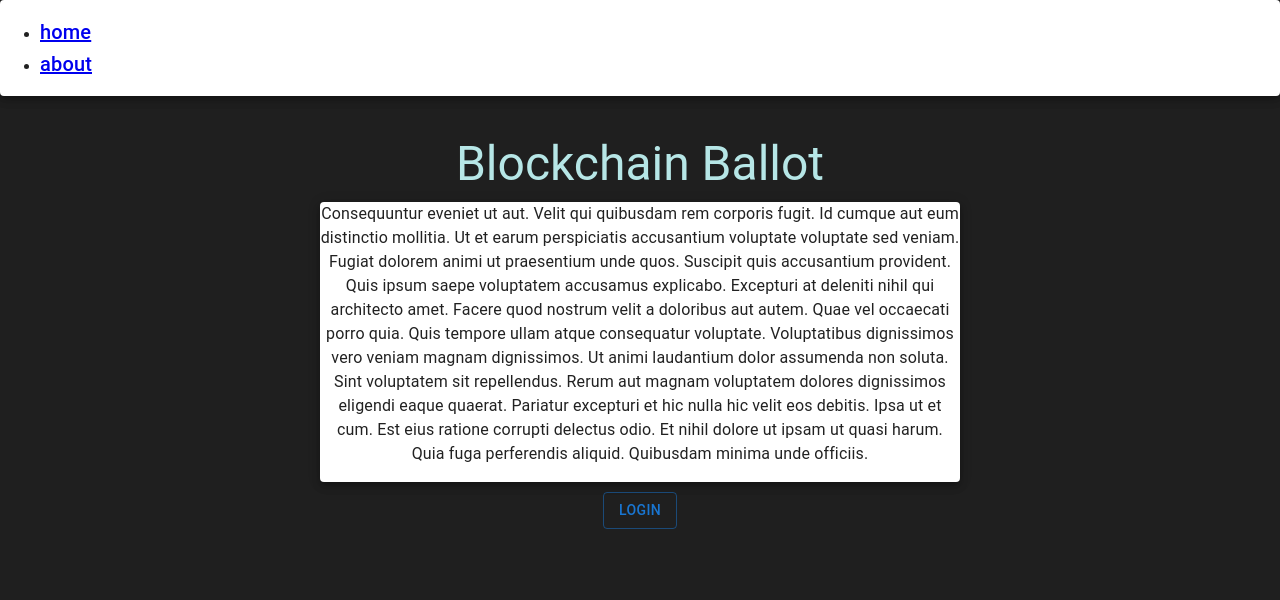
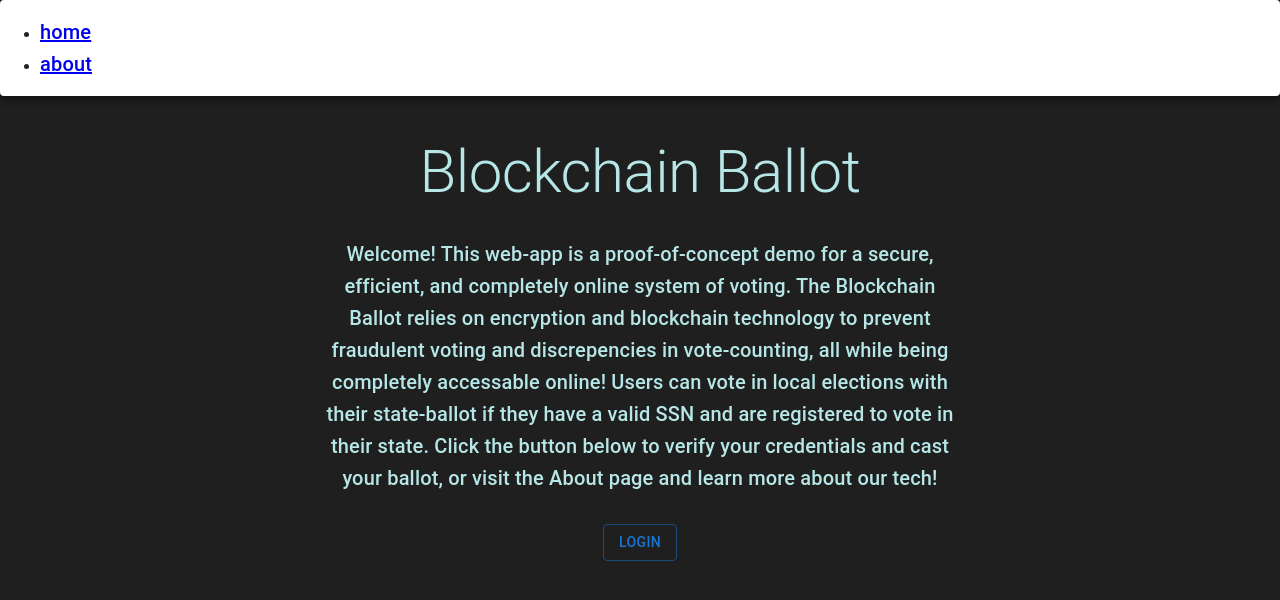
Before and after one commit to nh602/HackCU2022, a React (Create React App) app in the folder frontend/: page / in a window 1280 px wide. Shown: the top 600 px of the page. Built offline with nearby package versions, Linux system fonts and the light colour scheme.

Commit message:
wrote home page desc

```diff
--- a/frontend/src/cmp/Home.js
+++ b/frontend/src/cmp/Home.js
@@ -8,21 +8,18 @@ const Home = () => {
 
     return (
         <div className="home page">
-        <Typography variant="h3">Blockchain Ballot</Typography>
-            <Paper className="page-body" elevation={5} >
-                <Typography paragraph={true} align="center">
-                    Consequuntur eveniet ut aut. Velit qui quibusdam rem corporis fugit. Id cumque aut eum distinctio mollitia.
-
-                    Ut et earum perspiciatis accusantium voluptate voluptate sed veniam. Fugiat dolorem animi ut praesentium unde quos. Suscipit quis accusantium provident. Quis ipsum saepe voluptatem accusamus explicabo.
-
-                    Excepturi at deleniti nihil qui architecto amet. Facere quod nostrum velit a doloribus aut autem. Quae vel occaecati porro quia. Quis tempore ullam atque consequatur voluptate. Voluptatibus dignissimos vero veniam magnam dignissimos.
-
-                    Ut animi laudantium dolor assumenda non soluta. Sint voluptatem sit repellendus. Rerum aut magnam voluptatem dolores dignissimos eligendi eaque quaerat. Pariatur excepturi et hic nulla hic velit eos debitis.
-
-                    Ipsa ut et cum. Est eius ratione corrupti delectus odio. Et nihil dolore ut ipsam ut quasi harum. Quia fuga perferendis aliquid. Quibusdam minima unde officiis.
+            <div className="page-body">
+                <Typography variant="h2">Blockchain Ballot</Typography>
+                <Typography variant="h6" align="center">
+                    Welcome! This web-app is a proof-of-concept demo for a secure, efficient, and completely online
+                    system of voting. The Blockchain Ballot relies on encryption and blockchain technology to prevent
+                    fraudulent voting and discrepencies in vote-counting, all while being completely accessable
+                    online! Users can vote in local elections with their state-ballot if they have a valid
+                    SSN and are registered to vote in their state. Click the button below to verify your credentials
+                    and cast your ballot, or visit the About page and learn more about our tech!
                 </Typography>
-            </Paper>
-            <Login />
+                <Login />
+            </div>
         </div>
     );
 }
```
